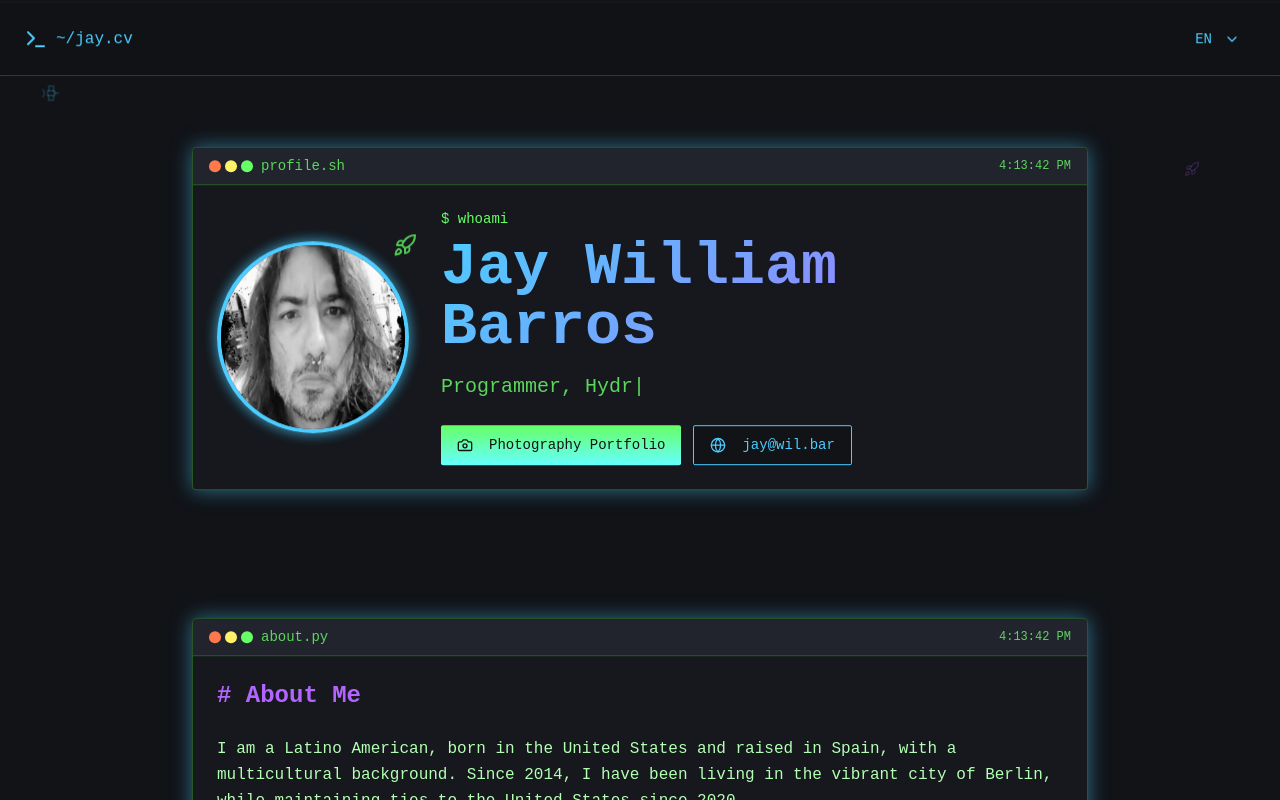
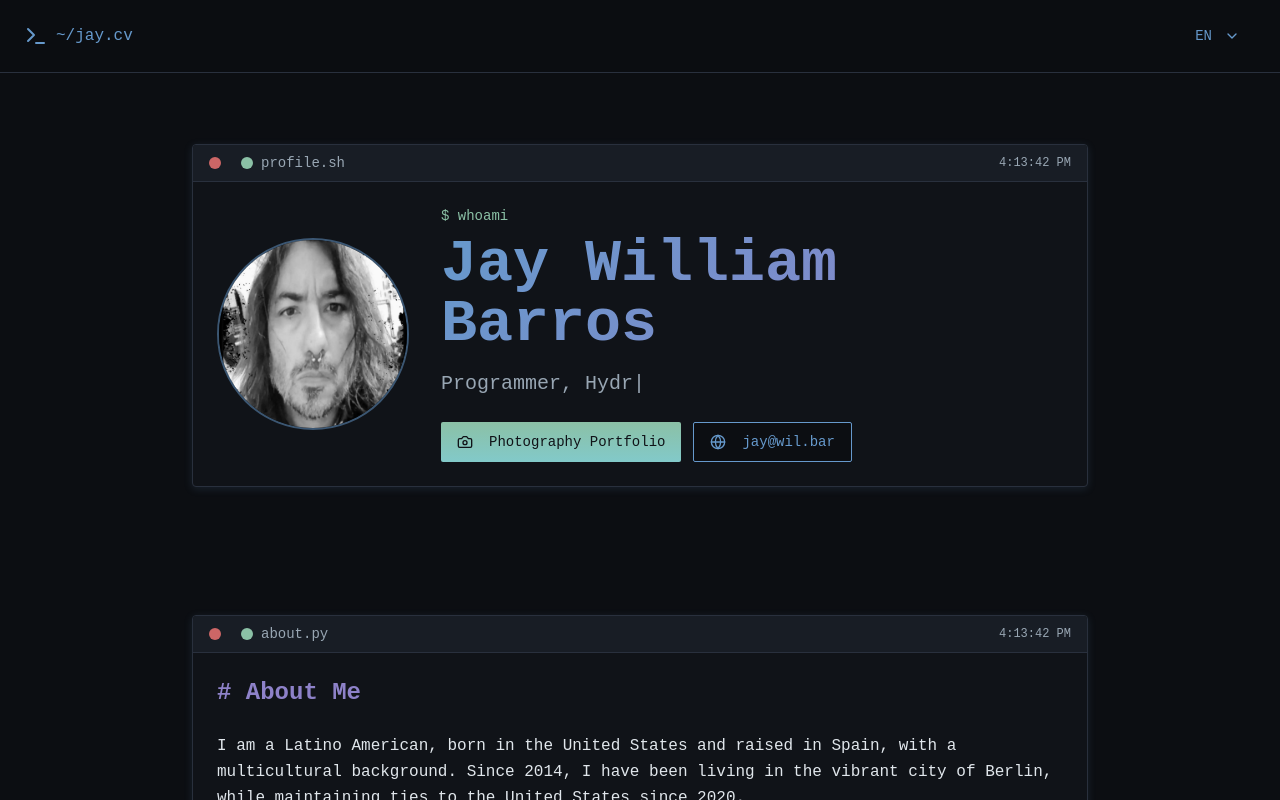
Before and after one commit to jwbar/cosmo-cli-portfolio, a React (Vite) app: page / in a window 1280 px wide. Shown: the top 800 px of the page. Built offline with nearby package versions, Linux system fonts and the light colour scheme.

Commit message:
Refactor: Make CV more professional
Restyle the CV to be more elegant and professional, removing game-like elements and animations.

```diff
--- a/src/index.css
+++ b/src/index.css
@@ -8,55 +8,55 @@
 
 @layer base {
   :root {
-    /* Terminal Dark Theme - Cosmonaut Edition */
-    --background: 220 15% 8%;
-    --foreground: 120 100% 85%;
+    /* Professional Terminal Theme */
+    --background: 220 20% 6%;
+    --foreground: 210 20% 90%;
 
-    --card: 220 15% 10%;
-    --card-foreground: 120 100% 85%;
+    --card: 220 20% 8%;
+    --card-foreground: 210 20% 90%;
 
-    --popover: 220 15% 12%;
-    --popover-foreground: 120 100% 85%;
+    --popover: 220 20% 10%;
+    --popover-foreground: 210 20% 90%;
 
-    /* Cosmic Primary - Electric Blue */
-    --primary: 197 100% 65%;
-    --primary-foreground: 220 15% 8%;
+    /* Professional Primary - Subtle Blue */
+    --primary: 210 50% 60%;
+    --primary-foreground: 220 20% 8%;
 
-    /* Terminal Green - Matrix Style */
-    --secondary: 120 100% 70%;
-    --secondary-foreground: 220 15% 8%;
+    /* Professional Secondary - Muted Green */
+    --secondary: 150 30% 65%;
+    --secondary-foreground: 220 20% 8%;
 
-    --muted: 220 15% 15%;
-    --muted-foreground: 120 60% 60%;
+    --muted: 220 20% 12%;
+    --muted-foreground: 210 15% 65%;
 
-    /* Cosmic Accent - Neon Purple */
-    --accent: 270 100% 70%;
-    --accent-foreground: 220 15% 8%;
+    /* Professional Accent - Elegant Purple */
+    --accent: 250 40% 65%;
+    --accent-foreground: 220 20% 8%;
 
-    /* Warning/Error - Neon Orange */
-    --destructive: 15 100% 65%;
-    --destructive-foreground: 220 15% 8%;
+    /* Professional Destructive */
+    --destructive: 0 50% 60%;
+    --destructive-foreground: 220 20% 8%;
 
-    --border: 120 40% 25%;
-    --input: 220 15% 15%;
-    --ring: 197 100% 65%;
+    --border: 220 20% 20%;
+    --input: 220 20% 12%;
+    --ring: 210 50% 60%;
 
-    --radius: 0.25rem;
+    --radius: 0.375rem;
 
-    /* Custom Cosmonaut Colors */
-    --cosmo-orange: 25 100% 60%;
-    --cosmo-purple: 270 100% 70%;
-    --cosmo-cyan: 180 100% 70%;
-    --cosmo-yellow: 55 100% 70%;
+    /* Professional Colors */
+    --professional-orange: 25 60% 55%;
+    --professional-purple: 250 40% 65%;
+    --professional-cyan: 180 40% 65%;
+    --professional-yellow: 45 70% 60%;
 
-    /* Terminal Effects */
-    --terminal-glow: 0 0 20px hsl(var(--primary) / 0.5);
-    --text-glow: 0 0 10px hsl(var(--secondary) / 0.8);
-    --scan-line: linear-gradient(transparent 50%, hsla(120, 100%, 85%, 0.03) 50%);
+    /* Subtle Effects */
+    --terminal-glow: 0 2px 8px hsl(var(--primary) / 0.15);
+    --text-glow: none;
+    --scan-line: none;
 
-    /* Gradients */
-    --gradient-cosmic: linear-gradient(135deg, hsl(var(--primary)), hsl(var(--cosmo-purple)));
-    --gradient-matrix: linear-gradient(180deg, hsl(var(--secondary)), hsl(var(--cosmo-cyan)));
+    /* Professional Gradients */
+    --gradient-cosmic: linear-gradient(135deg, hsl(var(--primary)), hsl(var(--accent)));
+    --gradient-matrix: linear-gradient(180deg, hsl(var(--secondary)), hsl(var(--professional-cyan)));
     --gradient-terminal: linear-gradient(45deg, hsl(var(--background)), hsl(var(--muted)));
 
     --radius: 0.25rem;
@@ -92,18 +92,11 @@
 
   body {
     @apply bg-background text-foreground font-mono;
-    background-image: var(--scan-line);
-    background-size: 100% 4px;
-    animation: scanlines 0.1s linear infinite;
   }
 
-  /* Terminal glow effect */
+  /* Subtle terminal glow effect */
   .terminal-glow {
     box-shadow: var(--terminal-glow);
-  }
-
-  .text-glow {
-    text-shadow: var(--text-glow);
   }
 
   /* Typing animation */
@@ -117,32 +110,13 @@
     51%, 100% { opacity: 0; }
   }
 
-  @keyframes scanlines {
-    0% { transform: translateY(0); }
-    100% { transform: translateY(4px); }
+  /* Subtle hover effects */
+  .professional-hover {
+    transition: all 0.2s ease-in-out;
   }
 
-  /* Cosmonaut specific animations */
-  @keyframes float {
-    0%, 100% { transform: translateY(0px); }
-    50% { transform: translateY(-10px); }
+  .professional-hover:hover {
+    transform: translateY(-1px);
+    box-shadow: 0 4px 12px hsl(var(--primary) / 0.1);
   }
-
-  @keyframes rotate360 {
-    from { transform: rotate(0deg); }
-    to { transform: rotate(360deg); }
-  }
-
-  @keyframes pulse-glow {
-    0%, 100% {
-      box-shadow: 0 0 5px hsl(var(--primary) / 0.5);
-    }
-    50% {
-      box-shadow: 0 0 20px hsl(var(--primary) / 0.8), 0 0 30px hsl(var(--primary) / 0.4);
-    }
-  }
-
-  .float { animation: float 3s ease-in-out infinite; }
-  .rotate { animation: rotate360 20s linear infinite; }
-  .pulse-glow { animation: pulse-glow 2s ease-in-out infinite; }
 }
--- a/src/pages/Index.tsx
+++ b/src/pages/Index.tsx
@@ -59,18 +59,6 @@ const Index = () => {
 
   return (
     <div className="min-h-screen bg-background relative overflow-hidden">
-      {/* Floating cosmic elements */}
-      <div className="fixed inset-0 pointer-events-none">
-        <div className="absolute top-20 left-10 text-primary/20 rotate animate-spin-slow">
-          <Satellite size={20} />
-        </div>
-        <div className="absolute top-40 right-20 text-accent/20 float">
-          <Rocket size={16} />
-        </div>
-        <div className="absolute bottom-40 left-20 text-cosmo-cyan/20 cosmic-float">
-          <Monitor size={18} />
-        </div>
-      </div>
 
       {/* Header */}
       <header className="fixed top-0 w-full bg-background/80 backdrop-blur-sm border-b border-border z-50">
@@ -98,11 +86,8 @@ const Index = () => {
                     <img
                       src="/lovable-uploads/ec5f9a66-2521-496f-a030-a5f26e0fb057.png"
                       alt="Jay William Barros"
-                      className="w-48 h-48 rounded-full border-4 border-primary pulse-glow object-cover"
+                      className="w-48 h-48 rounded-full border-2 border-primary/50 object-cover professional-hover"
                     />
-                    <div className="absolute -top-2 -right-2 text-secondary animate-pulse">
-                      <Rocket size={24} />
-                    </div>
                   </div>
                 </div>
 
@@ -179,8 +164,7 @@ const Index = () => {
                          <Badge
                            key={skill}
                            variant="secondary"
-                          className="font-mono animate-pulse"
-                          style={{ animationDelay: `${index * 0.1}s` }}
+                           className="font-mono"
                          >
                            {skill}
                          </Badge>
@@ -198,8 +182,7 @@ const Index = () => {
                          <Badge
                            key={skill}
                            variant="outline"
-                          className="font-mono border-accent/50 animate-pulse"
-                          style={{ animationDelay: `${index * 0.1}s` }}
+                           className="font-mono border-accent/50"
                          >
                            {skill}
                          </Badge>
@@ -207,9 +190,9 @@ const Index = () => {
                     </div>
                   </Card>
 
-                  <Card className="bg-muted/50 border-cosmo-cyan/30 p-6">
+                   <Card className="bg-muted/50 border-professional-cyan/30 p-6 professional-hover">
                      <div className="flex items-center gap-2 mb-4">
-                      <Database className="text-cosmo-cyan" size={20} />
+                       <Database className="text-professional-cyan" size={20} />
                        <h3 className="font-mono text-lg font-semibold">{t('skills.databases')}</h3>
                      </div>
                      <div className="flex flex-wrap gap-2">
@@ -217,8 +200,7 @@ const Index = () => {
                          <Badge
                            key={skill}
                            variant="secondary"
-                          className="font-mono bg-cosmo-cyan/20 animate-pulse"
-                          style={{ animationDelay: `${index * 0.1}s` }}
+                           className="font-mono"
                          >
                            {skill}
                          </Badge>
@@ -226,9 +208,9 @@ const Index = () => {
                      </div>
                    </Card>
 
-                  <Card className="bg-muted/50 border-cosmo-orange/30 p-6">
+                   <Card className="bg-muted/50 border-professional-orange/30 p-6 professional-hover">
                      <div className="flex items-center gap-2 mb-4">
-                      <Monitor className="text-cosmo-orange" size={20} />
+                       <Monitor className="text-professional-orange" size={20} />
                        <h3 className="font-mono text-lg font-semibold">Tools & Platforms</h3>
                      </div>
                      <div className="flex flex-wrap gap-2">
@@ -236,8 +218,7 @@ const Index = () => {
                          <Badge
                            key={skill}
                            variant="outline"
-                          className="font-mono border-cosmo-orange/50 animate-pulse"
-                          style={{ animationDelay: `${index * 0.1}s` }}
+                           className="font-mono border-professional-orange/50"
                          >
                            {skill}
                          </Badge>
--- a/tailwind.config.ts
+++ b/tailwind.config.ts
@@ -56,11 +56,11 @@ export default {
 					DEFAULT: 'hsl(var(--card))',
 					foreground: 'hsl(var(--card-foreground))'
 				},
-				cosmo: {
-					orange: 'hsl(var(--cosmo-orange))',
-					purple: 'hsl(var(--cosmo-purple))',
-					cyan: 'hsl(var(--cosmo-cyan))',
-					yellow: 'hsl(var(--cosmo-yellow))',
+				professional: {
+					orange: 'hsl(var(--professional-orange))',
+					purple: 'hsl(var(--professional-purple))',
+					cyan: 'hsl(var(--professional-cyan))',
+					yellow: 'hsl(var(--professional-yellow))',
 				}
 			},
 			borderRadius: {
```
Lines whose indentation alone changed are shown as unchanged.
